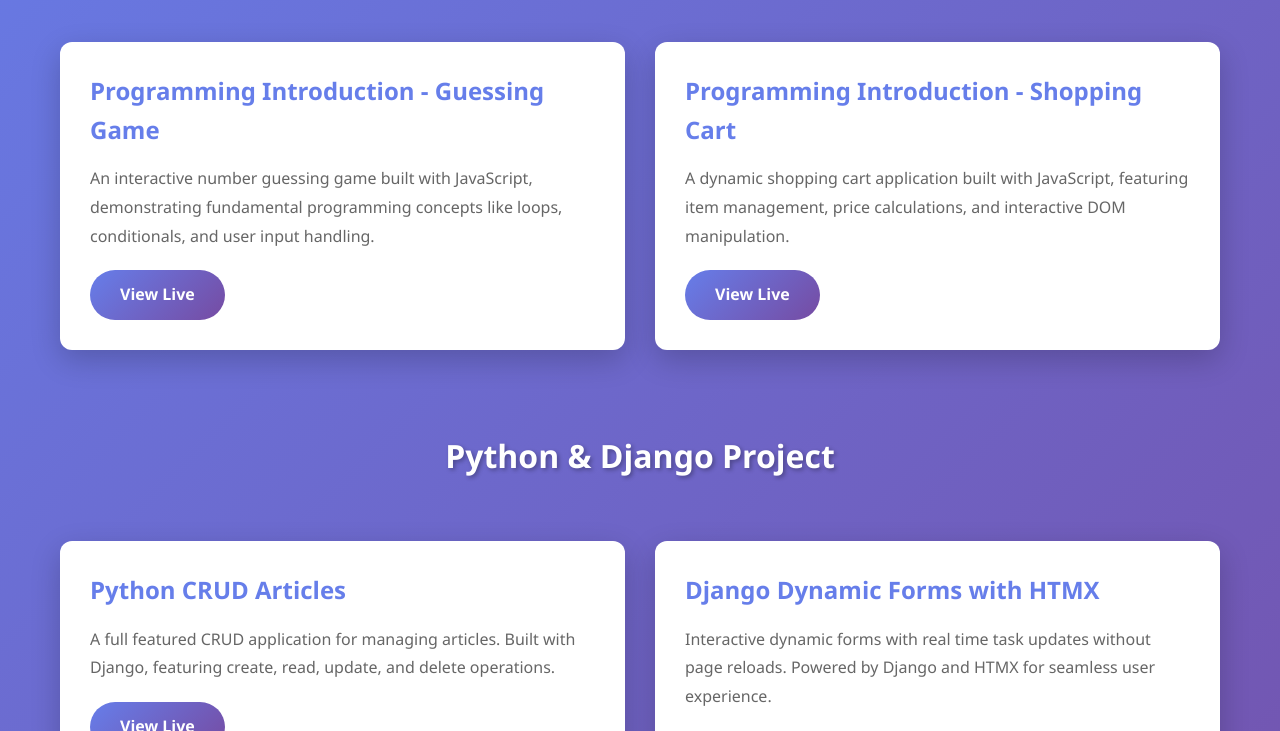
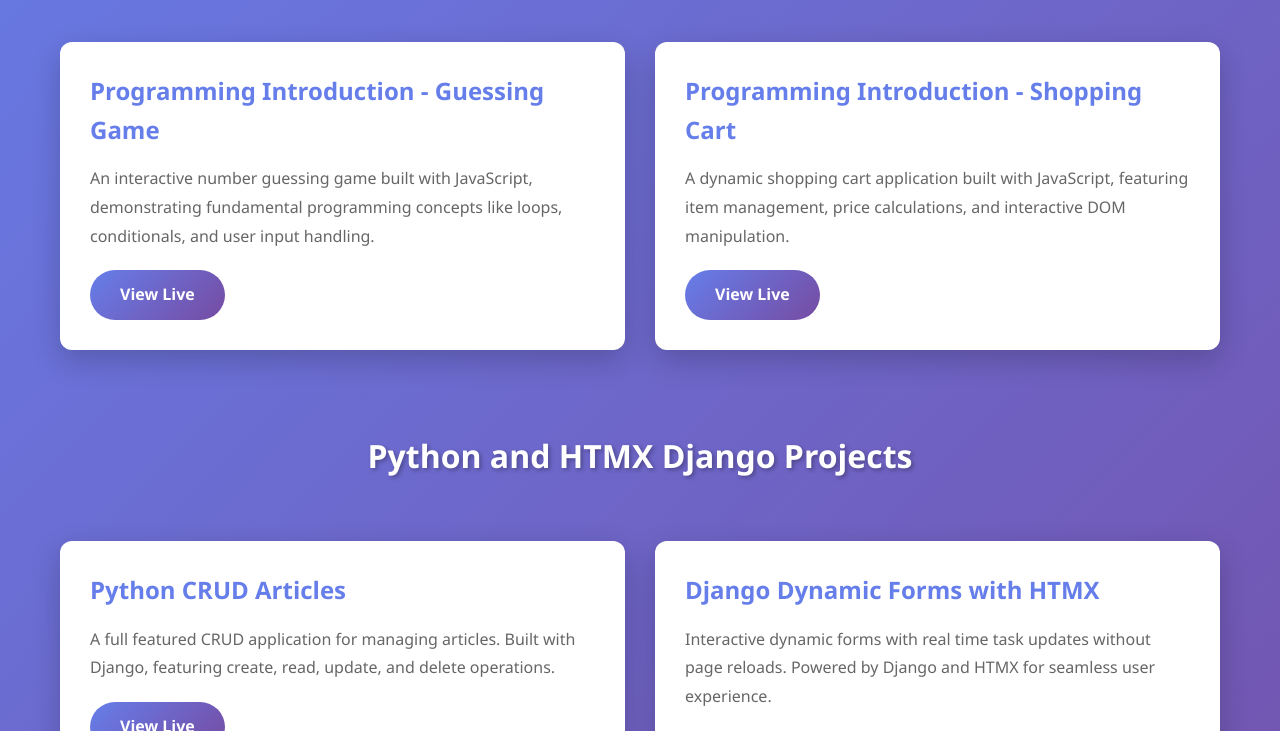
Before and after one commit to Yochanna/janerighthere_portfolio, a plain HTML site: page index.html in a window 1280 px wide. Shown: the part 369-1100 px from the top of the page. Drawn offline with Linux system fonts and the light colour scheme.

Commit message:
Update HTML code

```diff
--- a/index.html
+++ b/index.html
@@ -150,7 +150,7 @@
             </div>
         </section>
 
-        <h2 class="section-title">Python & Django Project</h2>
+        <h2 class="section-title">Python and HTMX Django Projects</h2>
         <section class="projects">
             <div class="project-card">
                 <h3>Python CRUD Articles</h3>
```
